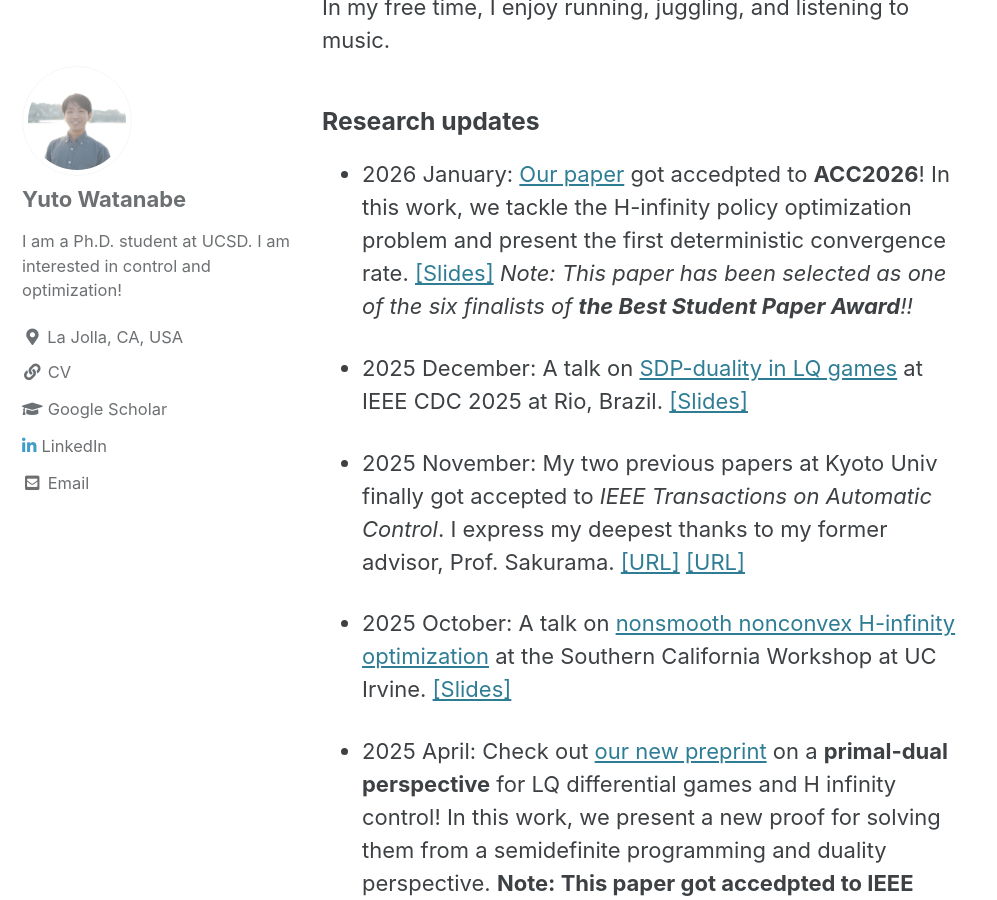
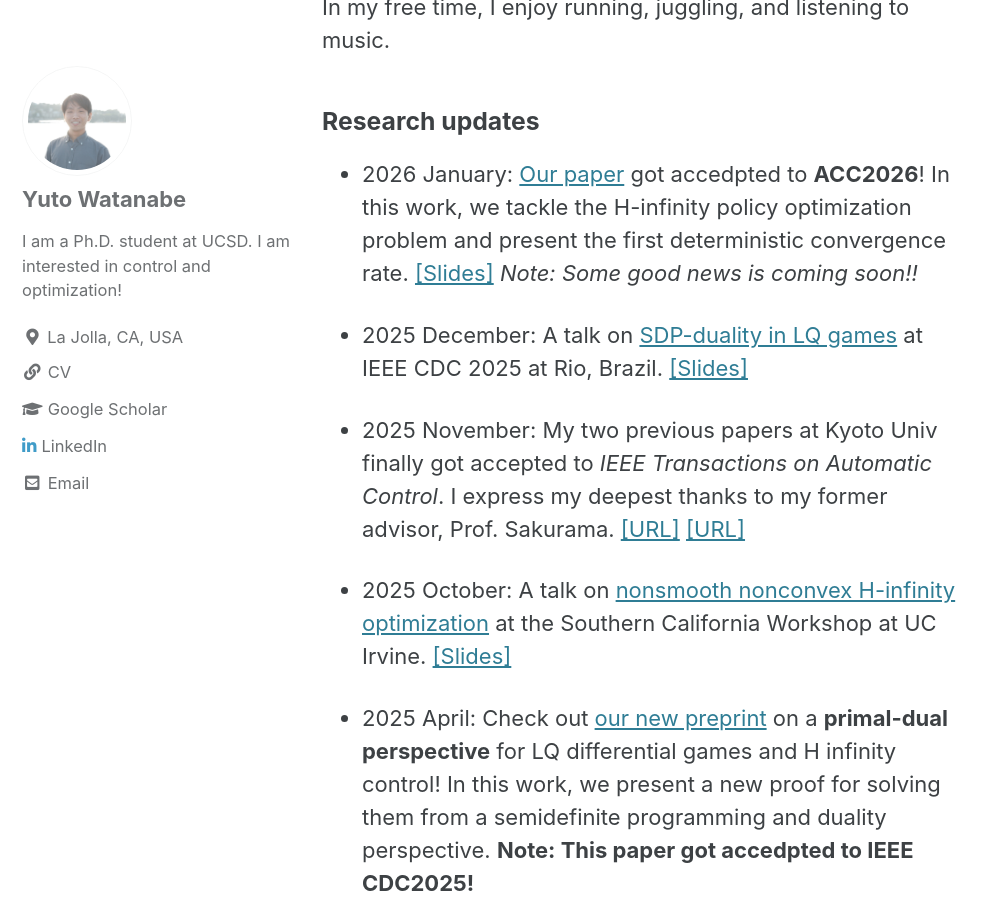
Before and after one commit to WatanabeYuto/watanabeyuto.github.io, a Jekyll site: the page built from index.md, in a window 1280 px wide and 900 px high, scrolled down 537 px. Shown: the whole window, without its empty margins (0-997 px from the left). Built offline with Jekyll 4.4.1, drawn with Linux system fonts in a browser that asks for light colours; cached includes are drawn as plain includes; the list of posts is cut into pages by our own code.

Commit message:
update news

```diff
--- a/index.md
+++ b/index.md
@@ -21,7 +21,7 @@ In my free time, I enjoy running, juggling, and listening to music.
 - 2026 January: [Our paper](https://arxiv.org/abs/2509.25633) got accedpted to **ACC2026**!
 In this work, we tackle the H-infinity policy optimization problem and
 present the first deterministic convergence rate. [[Slides]](https://drive.google.com/file/d/1H37gwgLJTSR2myNdTQ50rq6brpeEkW02/view?usp=sharing)
-*Note: This paper has been selected as one of the six finalists of **the Best Student Paper Award**!!*
+*Note: Some good news is coming soon!!*
 
 - 2025 December: A talk on [SDP-duality in LQ games](https://arxiv.org/abs/2504.02201) at IEEE CDC 2025 at Rio, Brazil. [[Slides]](https://drive.google.com/file/d/1CCRbqFxUcOWdvHNvNHR6t9i49bbmdrLn/view?usp=sharing)
 
```
